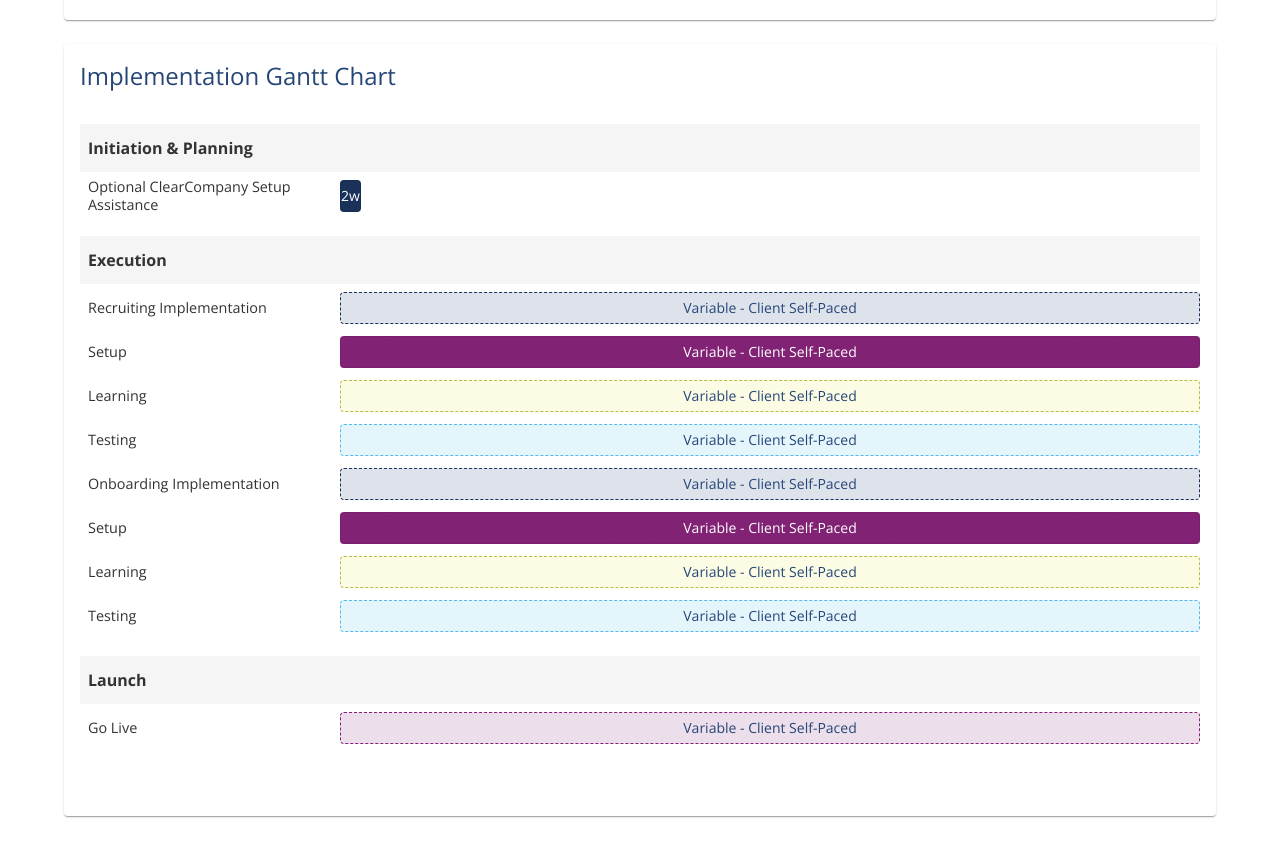
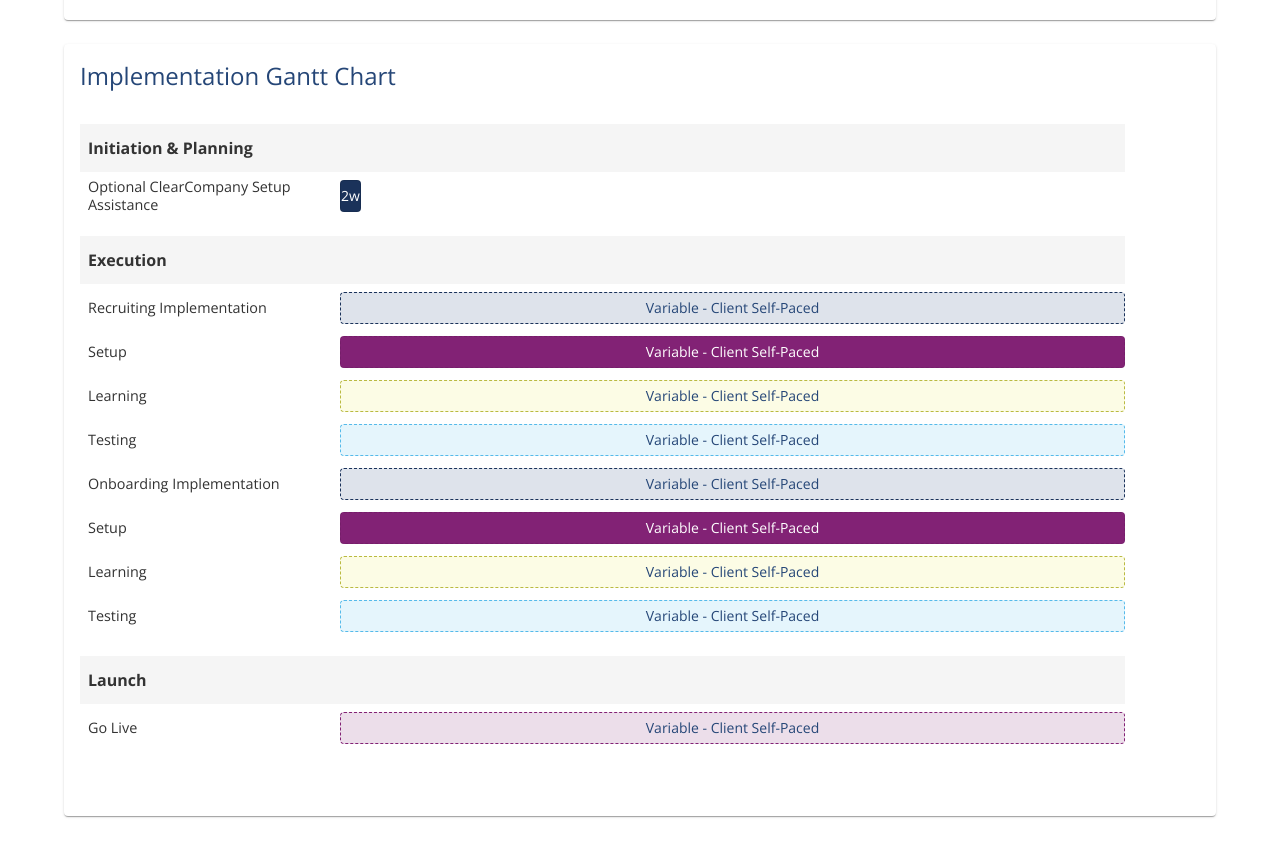
Before and after one commit to dbradfordCC/implementation-gantt, a React (Create React App) app: page / in a window 1280 px wide. Shown: the part 960-1808 px from the top of the page. Built offline with nearby package versions, Linux system fonts and the light colour scheme.

Commit message:
Launch phase adjustments

```diff
--- a/src/components/ImplementationGantt.js
+++ b/src/components/ImplementationGantt.js
@@ -172,7 +172,7 @@ const ImplementationGantt = () => {
       @media print {
         @page {
           size: 11in 8.5in landscape;
-          margin: 0.25in;
+          margin: 0.15in;
         }
 
         /* Hide unwanted elements during printing */
@@ -211,8 +211,9 @@ const ImplementationGantt = () => {
         /* Ensure gantt chart displays correctly during printing */
         #gantt-content-wrapper {
           transform: none !important;
-          width: 100% !important;
+          width: 95% !important;
           max-width: none !important;
+          margin-right: 30px !important; /* Add margin to prevent cutting off */
         }
 
         /* Make phase headers stretch full width in print */
@@ -223,11 +224,13 @@ const ImplementationGantt = () => {
         /* Ensure task bars take full width in print */
         .task-bar-container {
           width: calc(100% - 260px) !important;
+          padding-right: 80px !important; /* Add padding to prevent last tasks from being cut off */
         }
 
         /* Adjust task bar widths in print */
         .task-bar {
           width: var(--task-width) !important;
+          max-width: calc(95% - 80px) !important; /* Ensure tasks don't extend beyond container */
         }
 
         ${!companyName ? '' : `
@@ -832,7 +835,19 @@ const ImplementationGantt = () => {
           }
         />
         <CardContent>
-          <Box ref={ganttContainerRef} sx={{ overflowX: 'hidden', overflowY: 'hidden', pb: 3 }}>
+          <Box
+            ref={ganttContainerRef}
+            sx={{
+              overflowX: 'hidden',
+              overflowY: 'hidden',
+              pb: 3,
+              width: '100%',
+              '@media print': {
+                width: '95%',
+                marginRight: '30px'
+              }
+            }}
+          >
             <Box
               ref={ganttContentRef}
               id="gantt-content-wrapper"
@@ -842,9 +857,11 @@ const ImplementationGantt = () => {
                 transform: 'scale(1)',
                 transformOrigin: 'left top',
                 width: '100%',
+                paddingRight: '75px', /* Add padding to prevent cutting off */
                 '@media print': {
-                  maxWidth: '100vw',
+                  maxWidth: '95%',
                   transform: 'scale(1)',
+                  paddingRight: '100px', /* More padding in print mode */
                 }
               }}
             >
@@ -861,6 +878,7 @@ const ImplementationGantt = () => {
                       className="phase-header-bg"
                       sx={{
                         position: 'absolute',
+                        left: 0,position: 'absolute',
                         left: 0,
                         right: 0,
                         width: '100%', // Full width
@@ -882,8 +900,6 @@ const ImplementationGantt = () => {
                       <Box sx={{
                         width: '260px',
                         fontWeight: 'bold',
-                        px: 1,width: '260px',
-                        fontWeight: 'bold',
                         px: 1,
                         zIndex: 10,
                         color: colors.dark
@@ -900,8 +916,8 @@ const ImplementationGantt = () => {
                       const taskWidth = getTaskWidth(task.duration, task.isSelfPaced);
 
                       // Create a CSS variable to use for the task width in print mode
-                      const taskWidthVar = task.isSelfPaced ? '100%' :
-                                          (totalWeeks > 0 ? `${(task.duration / totalWeeks) * 100}%` : `${task.duration * 24}px`);
+                      const taskWidthVar = task.isSelfPaced ? '95%' :
+                                          (totalWeeks > 0 ? `${(task.duration / totalWeeks) * 90}%` : `${task.duration * 24}px`);
 
                       // Determine what text to display inside the bar
                       const barText = task.isSelfPaced ? task.selfPacedLabel :
@@ -960,7 +976,11 @@ const ImplementationGantt = () => {
                               flexGrow: 1,
                               position: 'relative',
                               height: '32px',
-                              zIndex: 5
+                              zIndex: 5,
+                              paddingRight: { xs: '0px', md: '30px' },
+                              '@media print': {
+                                paddingRight: '80px'
+                              }
                             }}
                           >
                             <Box
@@ -985,7 +1005,8 @@ const ImplementationGantt = () => {
                                 whiteSpace: 'nowrap',
                                 '@media print': {
                                   width: `var(--task-width) !important`,
-                                  left: task.isSelfPaced ? 0 : `${task.start * (totalTaskWidth / totalWeeks)}px`
+                                  left: task.isSelfPaced ? 0 : `${task.start * (totalTaskWidth / totalWeeks)}px`,
+                                  maxWidth: 'calc(95% - 80px)'
                                 }
                               }}
                             >
```
